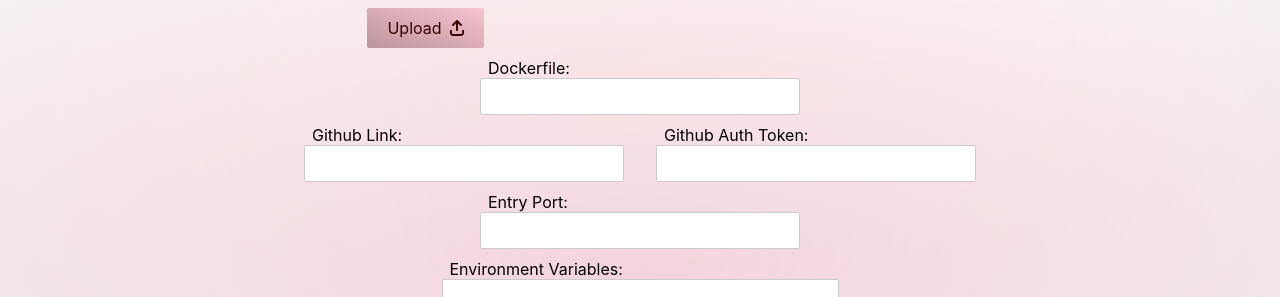
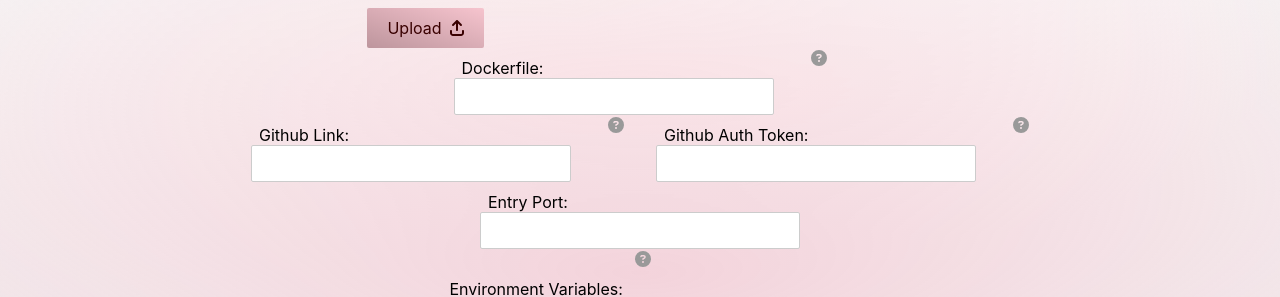
Before and after one commit to ptellier/nimbase, a React (Create React App) app in the folder frontend/: page /projectEdit in a window 1280 px wide. Shown: the part 503-800 px from the top of the page. Built offline with nearby package versions, Linux system fonts and the light colour scheme; a web font is replaced by a local one.

Commit message:
added help icons

```diff
--- a/frontend/src/pages/projectEdit.jsx
+++ b/frontend/src/pages/projectEdit.jsx
@@ -5,7 +5,7 @@ import {useEffect, useState} from "react";
 import {useSelector} from "react-redux";
 import {accessTokenSelector, usernameSelector} from "../state/userSlice";
 import {FontAwesomeIcon} from "@fortawesome/react-fontawesome";
-import {faWandMagicSparkles} from "@fortawesome/free-solid-svg-icons";
+import {faWandMagicSparkles, faQuestionCircle} from "@fortawesome/free-solid-svg-icons";
 import Query from "../components/Query";
 import FieldArea from "../components/FieldArea";
 import ImageUploader from "../components/ImageUploader";
@@ -118,6 +118,13 @@ const ProjectEdit = () => {
     }
   }, [formData]);
 
+  const [showHelpIconDockerfile, setShowHelpIconDockerfile] = useState(false);
+  const [showHelpIconGithub, setShowHelpIconGithub] = useState(false);
+  const [showHelpIconAuth, setShowHelpIconAuth] = useState(false);
+  const [showHelpIconPort, setShowHelpIconPort] = useState(false);
+  const [showHelpIconEnv, setShowHelpIconEnv] = useState(false);
+
+
   return (
     <div className="background-image">
       <NavBar/>
@@ -131,18 +138,80 @@ const ProjectEdit = () => {
             <FieldArea label="Project Description" name="description" value={formData.description}
                   onChange={handleInputChange} error={projectDescError} width={FIELD_WIDTH} cols={45} rows={10}/>
           </div>
+          <div className="image-and-desc-container">
           <Field label="Dockerfile" type="text" name="dockerfile" value={formData.dockerfile}
                  onChange={handleInputChange} error={dockerfileError} width={FIELD_WIDTH}/>
+            <div className="help-icon-container">
+               <span
+                  className={`help-icon ${showHelpIconDockerfile ? 'visible' : ''}`}
+                 onMouseEnter={() => setShowHelpIconDockerfile(true)}
+                  onMouseLeave={() => setShowHelpIconDockerfile(false)}
+                      >
+                       <FontAwesomeIcon icon={faQuestionCircle} />
+                   </span>
+              {showHelpIconDockerfile && (
+                  <div className="help-text">Upload a valid dockerfile for your project</div>
+              )}
+            </div>
+            </div>
           <div className="github-fields-container">
             <Field label="Github Link" type="text" name="github_url" value={formData.github_url}
                     onChange={handleInputChange} error={githubLinkError} width={FIELD_WIDTH}/>
+            <div className="help-icon-container">
+               <span
+                   className={`help-icon ${showHelpIconGithub ? 'visible' : ''}`}
+                   onMouseEnter={() => setShowHelpIconGithub(true)}
+                   onMouseLeave={() => setShowHelpIconGithub(false)}
+               >
+                       <FontAwesomeIcon icon={faQuestionCircle} />
+                   </span>
+              {showHelpIconGithub && (
+                  <div className="help-text">Type a valid GitHuh link</div>
+              )}
+            </div>
             <Field label="Github Auth Token" type="text" name="github_auth_tokens" value={formData.github_auth_tokens}
                     onChange={handleInputChange} error={githubAuthTokenError} width={FIELD_WIDTH}/>
+            <div className="help-icon-container">
+               <span
+                   className={`help-icon ${showHelpIconAuth ? 'visible' : ''}`}
+                   onMouseEnter={() => setShowHelpIconAuth(true)}
+                   onMouseLeave={() => setShowHelpIconAuth(false)}
+               >
+                       <FontAwesomeIcon icon={faQuestionCircle} />
+                   </span>
+              {showHelpIconAuth && (
+                  <div className="help-text">Input a valid GitHub auth token</div>
+              )}
+            </div>
           </div>
           <Field label="Entry Port" type="number" name="entry_port" value={formData.entry_port}
                   onChange={handleInputChangeParseInt} error={entryPortError} width={FIELD_WIDTH}/>
+          <div className="help-icon-container">
+               <span
+                   className={`help-icon ${showHelpIconPort ? 'visible' : ''}`}
+                   onMouseEnter={() => setShowHelpIconPort(true)}
+                   onMouseLeave={() => setShowHelpIconPort(false)}
+               >
+                       <FontAwesomeIcon icon={faQuestionCircle} />
+                   </span>
+            {showHelpIconPort && (
+                <div className="help-text">Input a valid entry port </div>
+            )}
+          </div>
           <FieldArea label="Environment Variables" name="env_vars" value={formData.env_vars}
                   onChange={handleInputChange} error={envVarError} cols={45} rows={4}/>
+          <div className="help-icon-container">
+               <span
+                   className={`help-icon ${showHelpIconEnv ? 'visible' : ''}`}
+                   onMouseEnter={() => setShowHelpIconEnv(true)}
+                   onMouseLeave={() => setShowHelpIconEnv(false)}
+               >
+                       <FontAwesomeIcon icon={faQuestionCircle} />
+                   </span>
+            {showHelpIconEnv && (
+                <div className="help-text">Enter all required environment variables</div>
+            )}
+          </div>
           <div className="submit-button-container">
             <button>Submit <FontAwesomeIcon icon={faWandMagicSparkles}/></button>
           </div>
--- a/frontend/src/styles/projectEdit.css
+++ b/frontend/src/styles/projectEdit.css
@@ -27,3 +27,31 @@
     align-items: flex-start;
     column-gap: 2em;
 }
+
+.help-icon-container {
+    position: relative;
+}
+
+.help-icon {
+    display: inline-block;
+    vertical-align: bottom;
+    margin-left: 5px;
+    font-size: 16px;
+    color: #999;
+    transition: color 0.3s;
+}
+.help-icon.visible {
+    color: #555;
+}
+
+.help-text {
+    position: absolute;
+    top: -20px;
+    left: 0;
+    width: 200px;
+    background-color: #fff;
+    padding: 5px;
+    border: 1px solid #ccc;
+    border-radius: 4px;
+    box-shadow: 0 2px 4px rgba(0, 0, 0, 0.1);
+}
```
